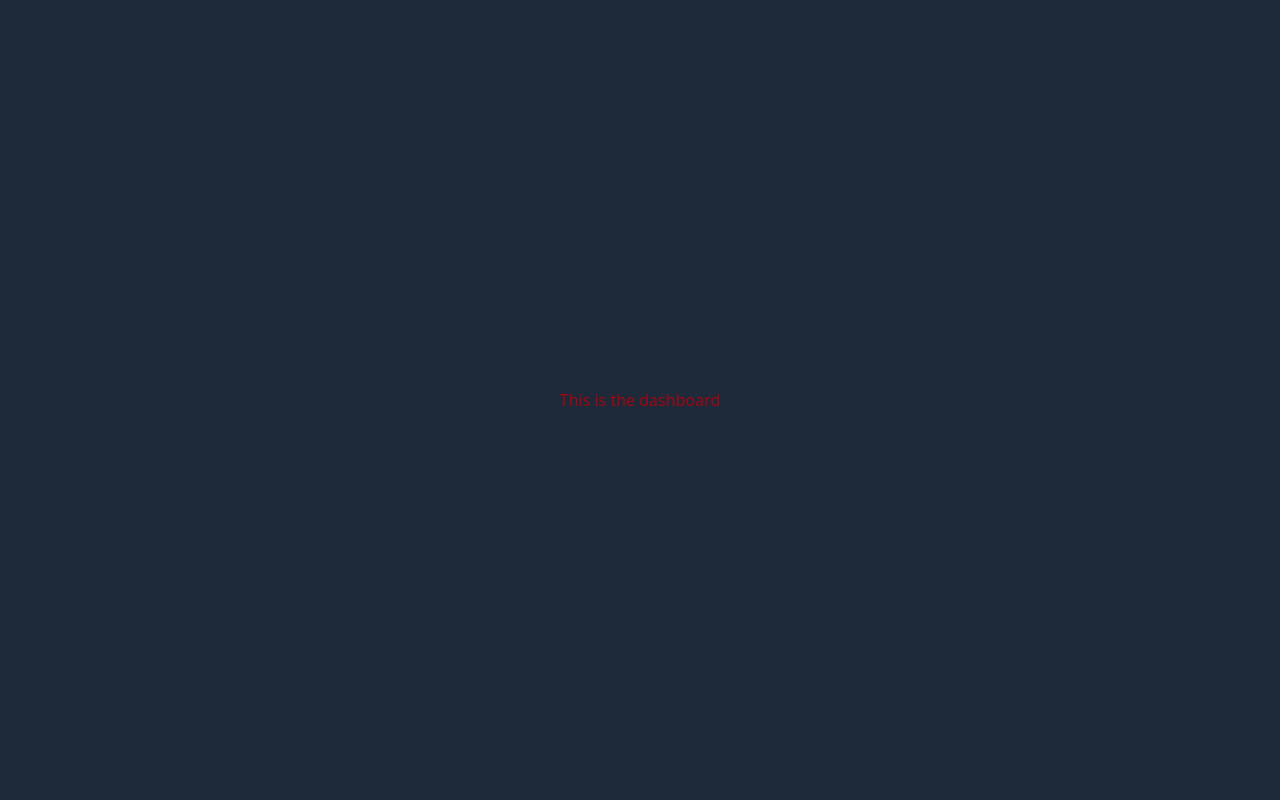
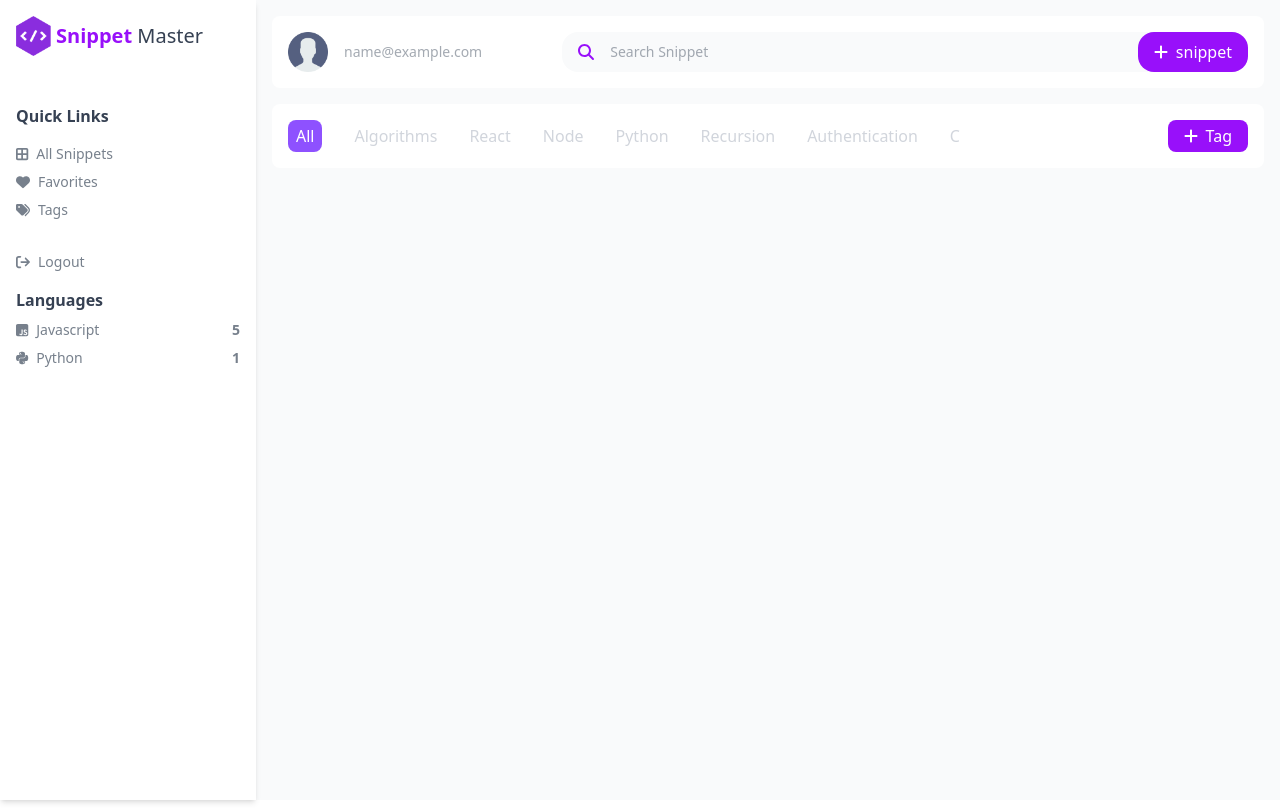
Before and after one commit to munyite001/code-snippets-app-frontend, a React (Vite) app: page /dashboard in a window 1280 px wide. Built offline with nearby package versions, Linux system fonts and the light colour scheme; sample sign-in values are in the browser's storage.

Commit message:
Start Working On Dashboard

```diff
--- a/src/components/Dashboard.tsx
+++ b/src/components/Dashboard.tsx
@@ -1,3 +1,223 @@
+import { useState } from "react";
+import { FontAwesomeIcon } from "@fortawesome/react-fontawesome";
+import {
+    faBorderAll,
+    faHeart,
+    faSignOut,
+    faTags,
+    faSearch,
+    faPlus,
+    faBars,
+    faTimes
+} from "@fortawesome/free-solid-svg-icons";
+import { faJsSquare, faPython } from "@fortawesome/free-brands-svg-icons";
+import { useNavigate } from "react-router-dom";
+
 export default function Dashboard() {
-    return <div className="text-red-800">This is the dashboard</div>;
+    const [user, setUser] = useState(() => {
+        const storedUser = localStorage.getItem("user");
+        return storedUser ? JSON.parse(storedUser) : null;
+    });
+
+    const [activeTag, setActiveTag] = useState("All");
+    const [isSidebarOpen, setIsSidebarOpen] = useState(false);
+
+    const navigate = useNavigate();
+
+    const tags = [
+        "All",
+        "Algorithms",
+        "React",
+        "Node",
+        "Python",
+        "Recursion",
+        "Authentication",
+        "CSS",
+        "HTML",
+        "Java",
+        "C++",
+        "C#",
+        "Ruby",
+        "Go",
+        "Rust",
+        "Kotlin",
+        "Swift"
+    ];
+
+    const handleLogout = () => {
+        localStorage.removeItem("token");
+        localStorage.removeItem("user");
+        navigate("/");
+    };
+
+    const toggleSidebar = () => {
+        setIsSidebarOpen(!isSidebarOpen);
+    };
+
+    return (
+        <div className="w-full min-h-screen bg-gray-50 flex flex-col md:flex-row">
+            {/* Mobile Menu Button */}
+            <button
+                className="md:hidden fixed top-4 left-4 z-50 p-2 bg-white rounded-lg shadow-md"
+                onClick={toggleSidebar}
+            >
+                <FontAwesomeIcon
+                    icon={isSidebarOpen ? faTimes : faBars}
+                    className="text-gray-600"
+                />
+            </button>
+
+            {/* Sidebar */}
+            <aside
+                className={`
+                fixed md:static
+                h-screen
+                w-64 md:w-1/4 lg:w-1/5
+                bg-white shadow-md
+                transition-transform duration-300
+                ${
+                    isSidebarOpen
+                        ? "translate-x-0"
+                        : "-translate-x-full md:translate-x-0"
+                }
+                z-40
+            `}
+            >
+                <div className="flex items-center p-4">
+                    <img
+                        className="w-10 h-10"
+                        src="/images/code.png"
+                        alt="Snippets Master Logo"
+                    />
+                    <p className="text-gray-700 text-lg md:text-xl">
+                        <span className="text-purple-600 font-bold">
+                            Snippet{" "}
+                        </span>
+                        Master
+                    </p>
+                </div>
+
+                <div className="overflow-y-auto h-[calc(100vh-4rem)]">
+                    <p className="mt-4 text-gray-700 p-4 pb-2 font-semibold">
+                        Quick Links
+                    </p>
+                    <ul className="text-gray-600/75 px-4 text-sm">
+                        <li className="my-2 flex items-center cursor-pointer hover:text-violet-500 w-fit">
+                            <FontAwesomeIcon icon={faBorderAll} />
+                            <p className="ml-2">All Snippets</p>
+                        </li>
+                        <li className="my-2 flex items-center cursor-pointer hover:text-violet-500 w-fit">
+                            <FontAwesomeIcon icon={faHeart} />
+                            <p className="ml-2">Favorites</p>
+                        </li>
+                        <li className="my-2 flex items-center cursor-pointer hover:text-violet-500 w-fit">
+                            <FontAwesomeIcon icon={faTags} />
+                            <p className="ml-2">Tags</p>
+                        </li>
+                        <li
+                            className="my-2 flex items-center mt-8 cursor-pointer hover:text-violet-500 w-fit"
+                            onClick={handleLogout}
+                        >
+                            <FontAwesomeIcon icon={faSignOut} />
+                            <p className="ml-2">Logout</p>
+                        </li>
+                    </ul>
+
+                    <p className="text-gray-700 px-4 font-semibold mt-4">
+                        Languages
+                    </p>
+                    <ul className="text-gray-600/75 px-4 text-sm">
+                        <li className="my-2 flex items-center cursor-pointer hover:text-violet-500">
+                            <FontAwesomeIcon icon={faJsSquare} />
+                            <p className="ml-2">Javascript</p>
+                            <p className="ml-auto font-semibold">5</p>
+                        </li>
+                        <li className="my-2 flex items-center cursor-pointer hover:text-violet-500">
+                            <FontAwesomeIcon icon={faPython} />
+                            <p className="ml-2">Python</p>
+                            <p className="ml-auto font-semibold">1</p>
+                        </li>
+                    </ul>
+                </div>
+            </aside>
+
+            {/* Main Content */}
+            <div className="flex-1 min-h-screen w-full md:w-3/4 lg:w-4/5">
+                {/* Navigation */}
+                <nav className="bg-white m-4 rounded-lg">
+                    <div className="flex flex-col sm:flex-row p-4 gap-4">
+                        <div className="flex items-center">
+                            <img
+                                src="/images/user.png"
+                                alt="userPlaceHolderImage"
+                                className="w-10 h-10"
+                            />
+                            <div className="ml-4">
+                                <p className="text-gray-600 font-bold">
+                                    {user?.userName}
+                                </p>
+                                <p className="text-gray-600/50 text-sm">
+                                    {user?.email}
+                                </p>
+                            </div>
+                        </div>
+
+                        <div className="flex-1 flex items-center gap-2">
+                            <div className="flex-1 bg-gray-50 rounded-2xl flex items-center md:ml-16 pl-4 text-purple-600 h-10">
+                                <FontAwesomeIcon icon={faSearch} />
+                                <input
+                                    className="ml-4 w-full text-sm text-gray-600 outline-none bg-transparent"
+                                    type="text"
+                                    placeholder="Search Snippet"
+                                />
+                                <button className="bg-purple-600 text-white py-2 px-4 rounded-2xl hover:bg-purple-700 transition duration-300 flex items-center gap-2 whitespace-nowrap">
+                                    <FontAwesomeIcon icon={faPlus} />
+                                    <span className="hidden sm:inline">
+                                        snippet
+                                    </span>
+                                </button>
+                            </div>
+                        </div>
+                    </div>
+                </nav>
+
+                {/* Tags */}
+                <div className="bg-white m-4 rounded-lg p-4">
+                    <div className="flex items-center">
+                        <ul className="flex text-gray-300 items-center gap-8 w-[70%] overflow-x-auto">
+                            {tags.map((tag) => (
+                                <li
+                                    key={tag}
+                                    className={`
+                                        cursor-pointer
+                                        whitespace-nowrap
+                                        ${
+                                            activeTag === tag
+                                                ? "bg-violet-500 text-white py-1 px-2 rounded-lg"
+                                                : "hover:text-violet-500"
+                                        }
+                                    `}
+                                    onClick={() => setActiveTag(tag)}
+                                >
+                                    {tag}
+                                </li>
+                            ))}
+                        </ul>
+                        <button className="bg-purple-600 text-white py-1 px-4 rounded-lg hover:bg-purple-700 transition duration-300 flex items-center gap-2 whitespace-nowrap ml-auto">
+                            <FontAwesomeIcon icon={faPlus} />
+                            <span className="hidden sm:inline">Tag</span>
+                        </button>
+                    </div>
+                </div>
+            </div>
+
+            {/* Overlay for mobile */}
+            {isSidebarOpen && (
+                <div
+                    className="fixed inset-0 bg-black bg-opacity-50 z-30 md:hidden"
+                    onClick={toggleSidebar}
+                />
+            )}
+        </div>
+    );
 }
--- a/src/components/LoginPage.tsx
+++ b/src/components/LoginPage.tsx
@@ -70,7 +70,8 @@ export default function Login() {
             setIsLogged(true);
             setToken(token);
             setUser(user);
-            localStorage.setItem("token", token);
+            localStorage.setItem("token", JSON.stringify(token));
+            localStorage.setItem("user", JSON.stringify(user));
             setTimeout(() => {
                 navigate("/dashboard");
             }, 3000);
--- a/src/components/privateRoute.tsx
+++ b/src/components/privateRoute.tsx
@@ -1,8 +1,6 @@
 import { Navigate, Outlet } from "react-router-dom";
-import { useGlobalContext } from "../context/GlobalProvider";
 
 export default function PrivateRoute() {
-
     const token = localStorage.getItem("token");
 
     if (!token) {
--- a/src/index.css
+++ b/src/index.css
@@ -1,8 +1,10 @@
 @import "tailwindcss";
+
 
 /* CUSTOM SCROLL BAR STYLES */
 ::-webkit-scrollbar {
-    width: 3px;
+    width: 0px;
+    height: 0px
   }
 
   /* Track */
```
Also changed, not shown: package.json (+9 -2 lines), public/images/user.png (added), 1 other file (tests, documents, lock files or other folders).
